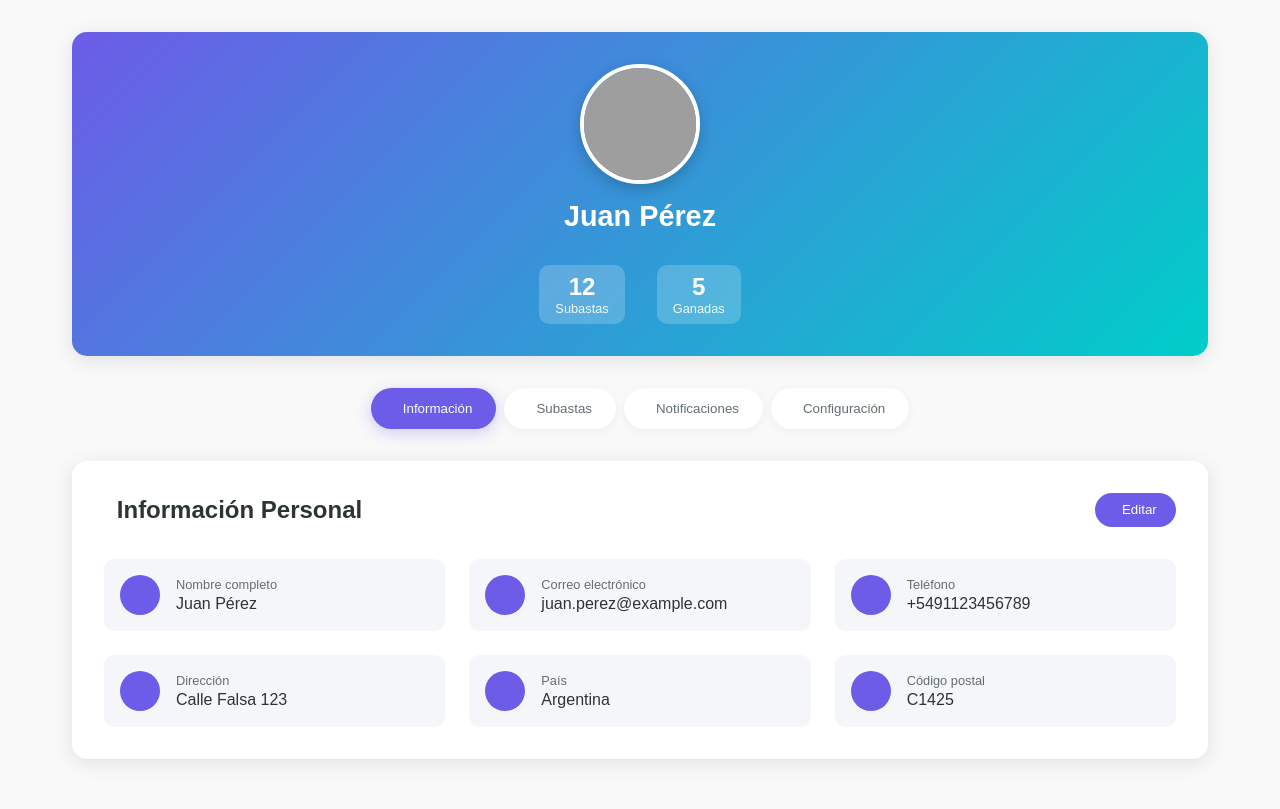
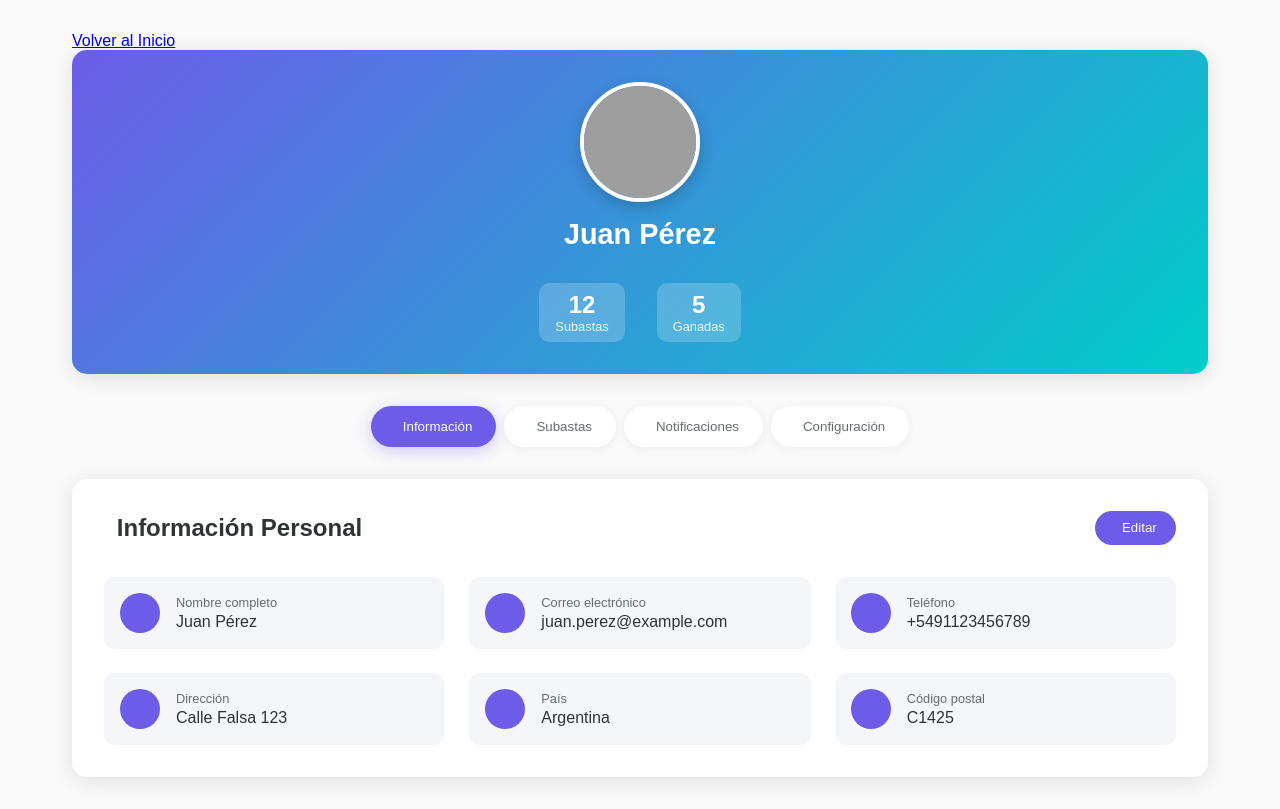
Before and after one commit to daswsi-utp/daswsi-utp-auction-frontend_backend_Dise-o, a Next.js app in the folder frontend/: page /login/profile in a window 1280 px wide. Built offline with nearby package versions, Linux system fonts and the light colour scheme; grey boxes are pictures that could not be loaded.

Commit message:
Updated profile page logic

```diff
--- a/frontend/app/login/profile/page.jsx
+++ b/frontend/app/login/profile/page.jsx
@@ -194,6 +194,11 @@ function Profile() {
 
   return (
     <div className="profile-container">
+      {/* Botón de volver añadido aquí */}
+      <Link href="/" className="back-button">
+        <i className="fas fa-arrow-left"></i> Volver al Inicio
+      </Link>
+
       {/* Encabezado del perfil */}
       <div className="profile-header">
         <div className="profile-avatar-container">
```
